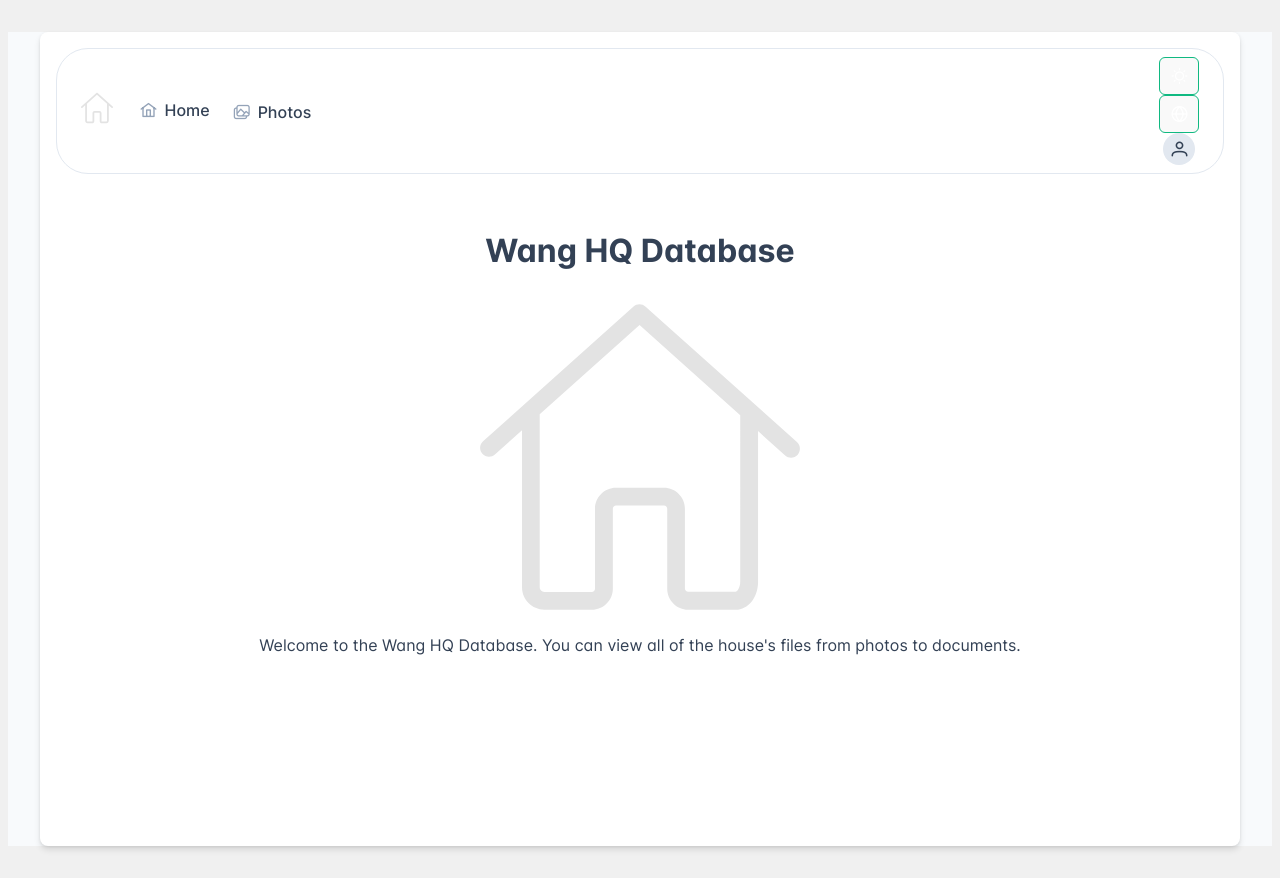
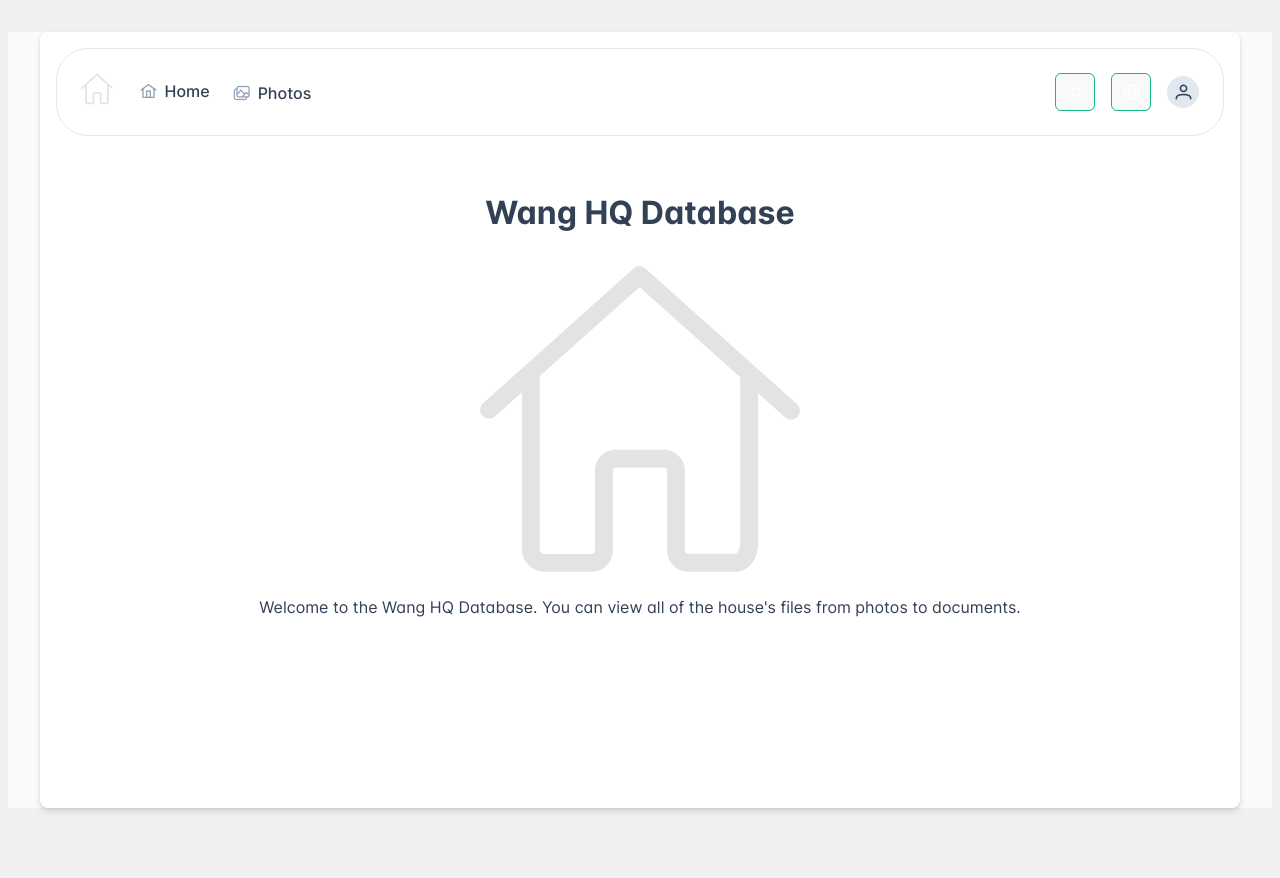
Before and after one commit to CydiaBoss/home_fe, a Vue app: page / in a window 1280 px wide. After the commit the page ends 840 px from the top, so only its background shows below. Built offline with nearby package versions, Linux system fonts and the light colour scheme.

Commit message:
improved menubar

```diff
--- a/src/App.vue
+++ b/src/App.vue
@@ -104,6 +104,7 @@ function navigateTo(path) {
       <img class="logo" src="/home.svg" @click="navigateTo('/')"/>
     </template>
     <template #end>
+      <div class="end-components-container">
         <div class="theme-switcher">
           <Button :icon="isDark ? 'pi pi-moon' : 'pi pi-sun'" @click="toggleTheme" />
         </div>
@@ -112,6 +113,7 @@ function navigateTo(path) {
           <TieredMenu ref="menu" id="overlay_menu" :model="languageMenu" popup />
         </div>
         <Avatar class="user" icon="pi pi-user" shape="circle" @click="navigateTo('/profile')" />
+      </div>
     </template>
   </Menubar>
   <div class="routerview">
@@ -142,16 +144,13 @@ body {
   vertical-align: top;
   margin-bottom: 1rem;
 }
-.user {
-  margin-right: 1rem;
-}
 .user:hover {
   filter: drop-shadow(0 0 1rem #646cffaa);
 }
-.lang-switcher {
-    margin-right: 1rem;
-}
-.theme-switcher {
+.end-components-container {
+  display: flex;
+  align-items: center;
+  gap: 1rem;
   margin-right: 1rem;
 }
 .routerview {
```
Lines whose indentation alone changed are shown as unchanged.
